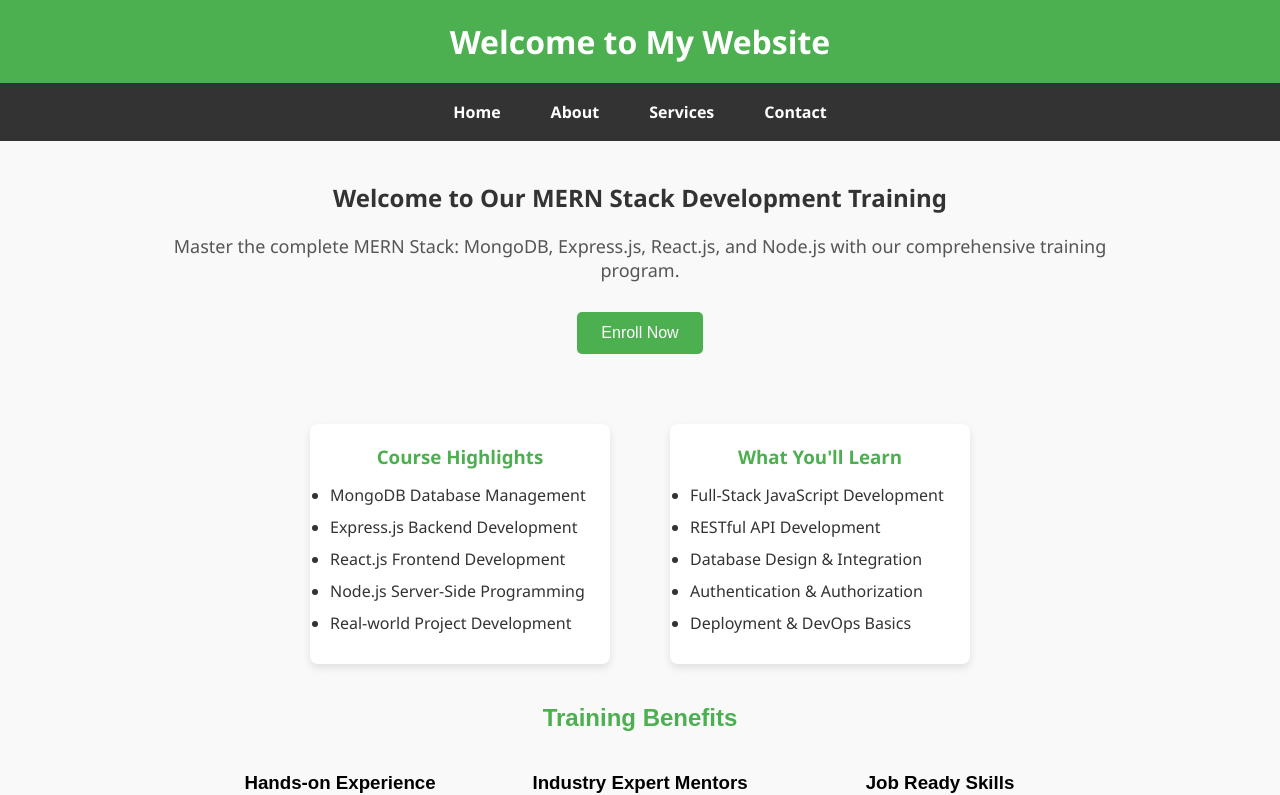
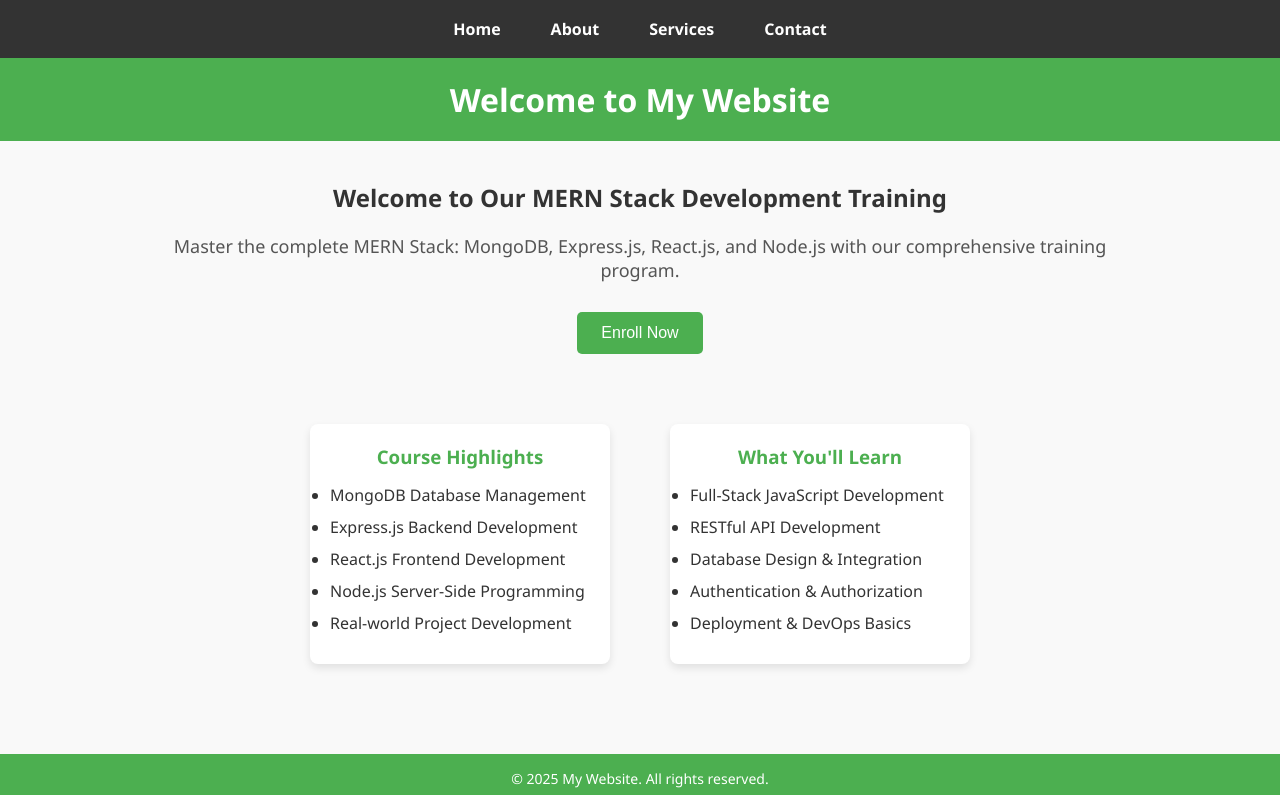
Before and after one commit to rigyel-dev/GroupCollab1, a React (Vite) app: page / in a window 1280 px wide. Shown: the top 795 px of the page. Built offline with nearby package versions, Linux system fonts and the light colour scheme.

Commit message:
AddedPage

```diff
--- a/package.json
+++ b/package.json
@@ -14,6 +14,7 @@
     "react": "^19.0.0",
     "react-bootstrap": "^2.10.9",
     "react-dom": "^19.0.0",
+    "react-helmet": "^6.1.0",
     "react-router-dom": "^7.5.2"
   },
   "devDependencies": {
--- a/src/App.jsx
+++ b/src/App.jsx
@@ -1,6 +1,7 @@
 import React from 'react'
 import Home from './components/home/Home'
 import './index.css';
+import NavBar from './components/navbar/NavBar';
 import Footer from './components/footer/Footer';
 
 
@@ -8,7 +9,9 @@ import Footer from './components/footer/Footer';
 const App = () => {
   return (
     <>
+    <NavBar/>
     <Home/>
+
 
     <Footer/>
     </>
--- a/src/components/home/Home.jsx
+++ b/src/components/home/Home.jsx
@@ -1,14 +1,12 @@
 import React from "react";
 import CourseHighlights from "../course-highlight/CourseHighlights";
 import Learning from "../learning/Learning";
-import TrainingBenefits from "../trainingbenefits/TrainingBenefits";
-import NavBar from "../navbar/NavBar";
 
 const Home = () => {
   return (
     <div>
       <h1>Welcome to My Website</h1>
-     <NavBar/>
+
       <main>
         <h2>Welcome to Our MERN Stack Development Training</h2>
         <p>
@@ -26,7 +24,6 @@ const Home = () => {
             <Learning />
           </div>
         </div>
-        <TrainingBenefits/>
 
       </main>
     </div>
```
Also changed, not shown: src/components/course-highlight/CourseHighlights.jsx (line endings or trailing spaces), src/components/learning/Learning.jsx (line endings or trailing spaces), 1 other file (tests, documents, lock files or other folders).
